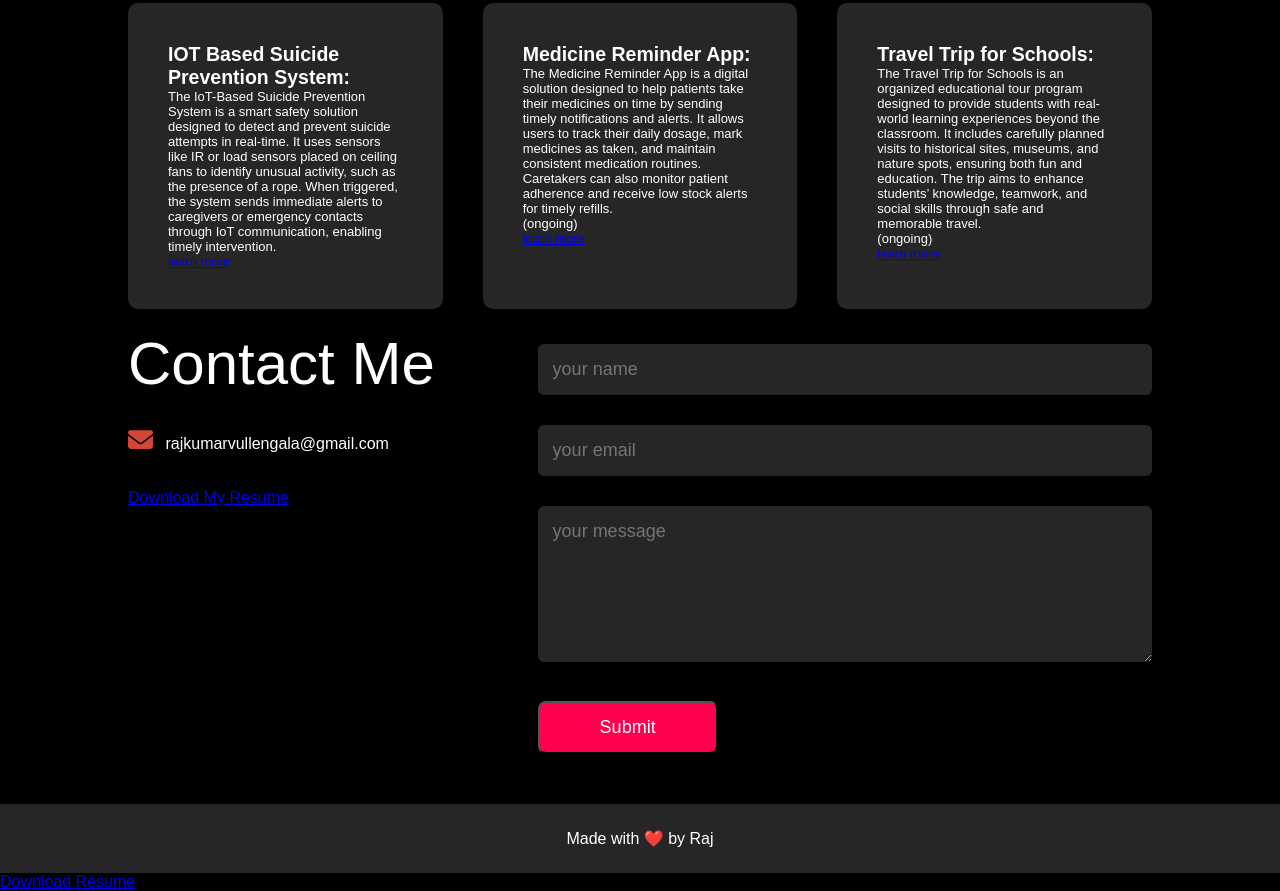
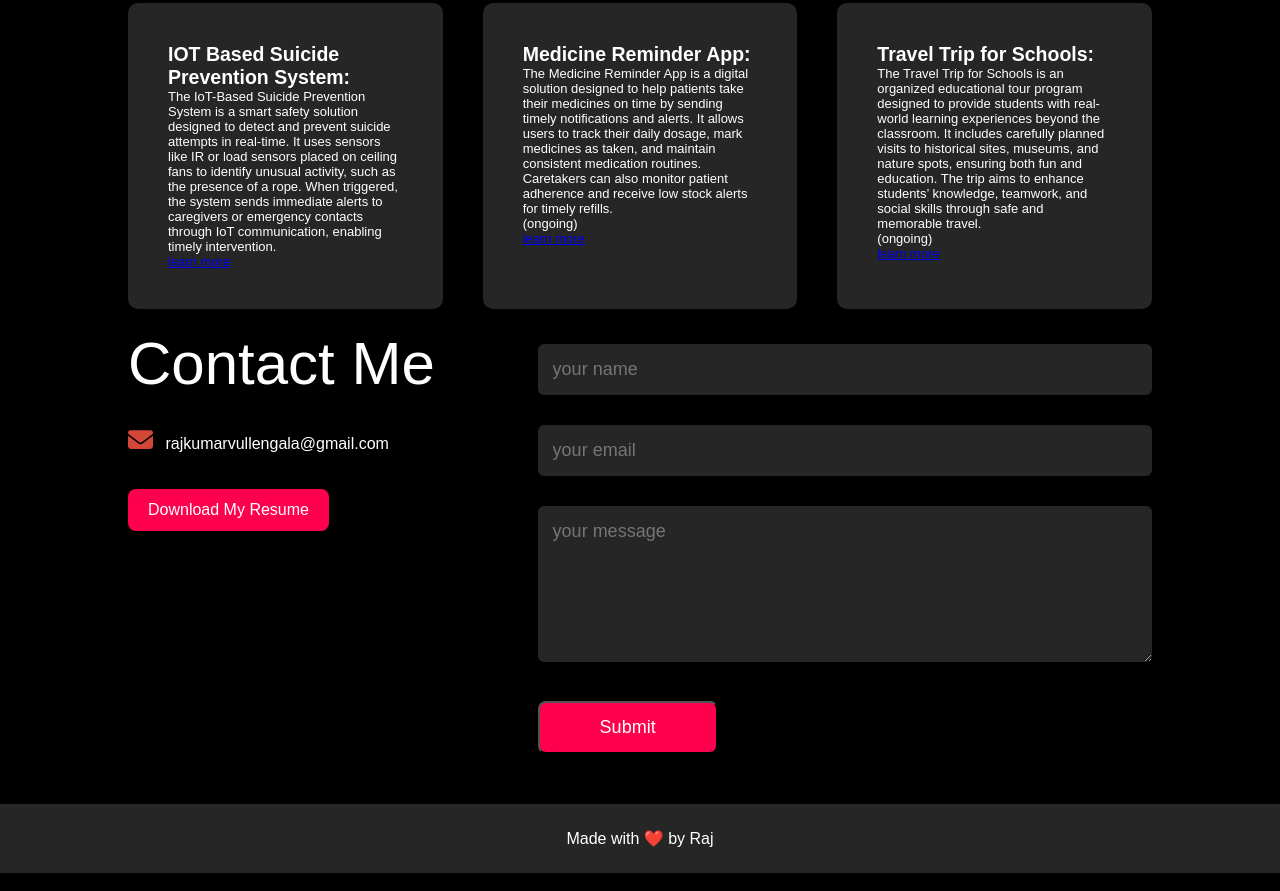
Before and after one commit to rajkumarv07/portfolio-wedsite, a plain HTML site: page index.html in a window 1280 px wide. Shown: the part 2764-3655 px from the top of the page. Drawn offline with Linux system fonts and the light colour scheme.

Commit message:
Trigger GitHub Pages update

```diff
--- a/index.html
+++ b/index.html
@@ -114,10 +114,10 @@
           </p>
           <br>
           <br>
-          <a href={`${process.env.PUBLIC_URL}/RajkumarResume.pdf`} download className="btn btn2">
+          <!-- <a href={`${process.env.PUBLIC_URL}/RajkumarResume.pdf`} download className="btn btn2">
             Download My Resume
-          </a>
-
+          </a> -->
+          <a href="images/RajkumarResume.pdf" download class="btn btn2">Download My Resume</a>
         </div>
 
         <div class="contact-right">
@@ -169,9 +169,9 @@
         .catch(error => console.error('Error!', error.message))
     })
   </script>
-  <a href="./images/RajkumarResume.pdf" download>Download Resume</a>
+  <!-- <a href="./images/RajkumarResume.pdf" download>Download Resume</a> -->
 
-  <script>
+  <!-- <script>
   function forceDownload(link) {
     const url = link.getAttribute("href");
     const anchor = document.createElement("a");
@@ -182,7 +182,7 @@
     document.body.removeChild(anchor);
   }
   </script>
-
+   -->
 
 
 </body>
```
